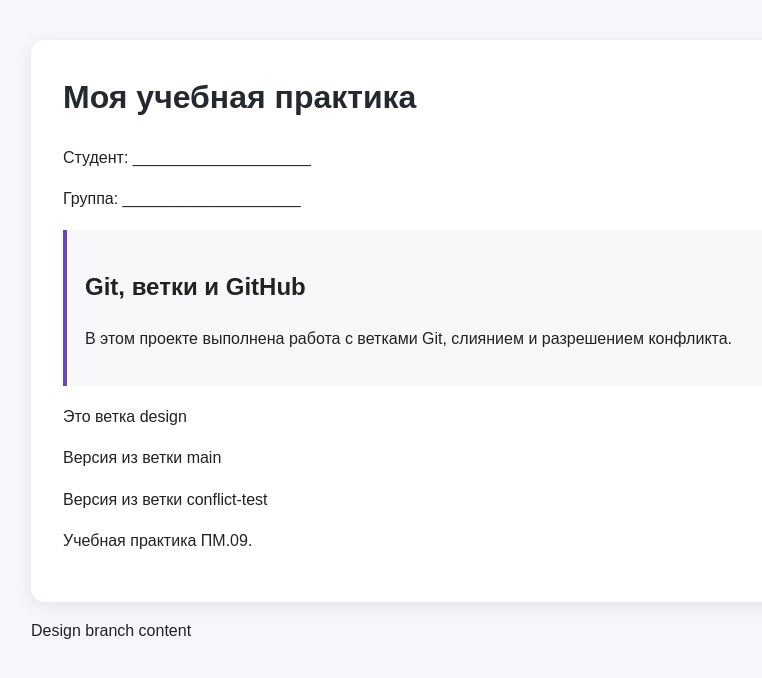
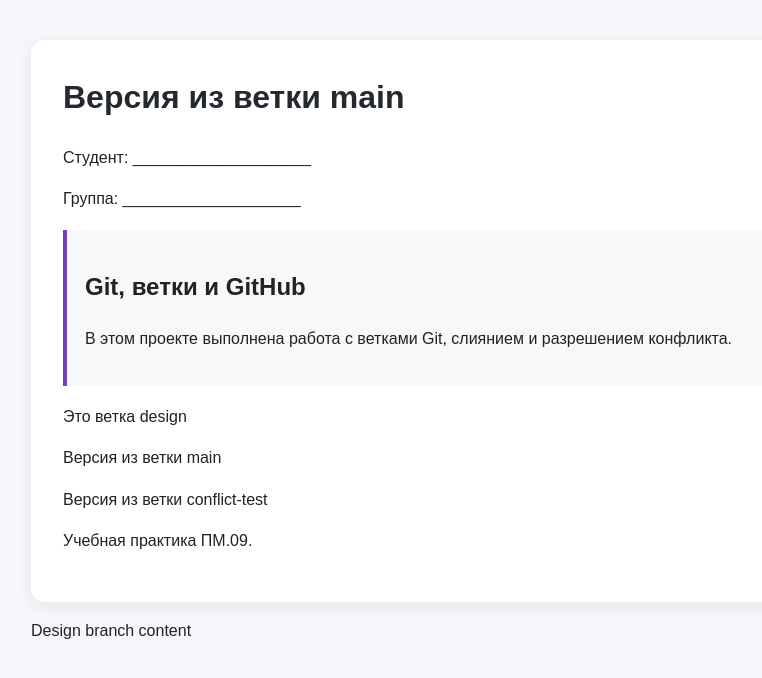
Before and after one commit to Pav9el/-, a plain HTML site: page index.html in a window 1280 px wide. Shown: the whole page, without its empty margins (159-921 px from the left). Drawn offline with Linux system fonts and the light colour scheme.

Commit message:
Change h1 in main

```diff
--- a/index.html
+++ b/index.html
@@ -14,7 +14,7 @@
 </head>
 <body>
 <main>
-  <h1>Моя учебная практика</h1>
+  <h1>Версия из ветки main</h1>
   <p>Студент: ____________________</p>
   <p>Группа: ____________________</p>
   <div class="card">
```
